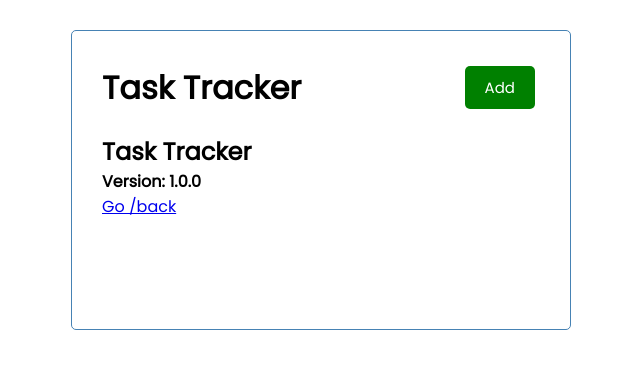
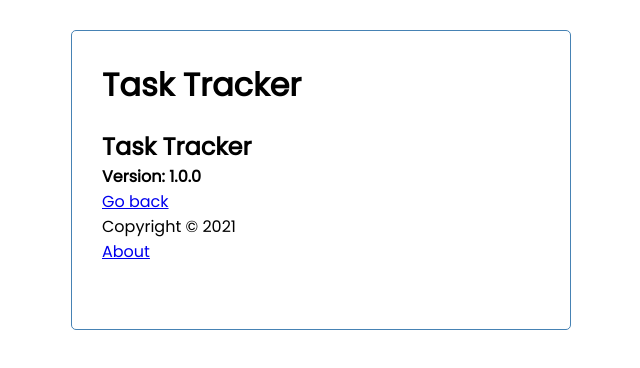
Before and after one commit to alcarazeugenia/angular-tutorial, an Angular app: page /about in a window 1280 px wide. Shown: the top 368 px of the page, without its empty margins (319-959 px from the left). Built offline with nearby package versions, Linux system fonts and the light colour scheme.

Commit message:
footer & hidding button conditionaly done

```diff
--- a/src/app/app.component.html
+++ b/src/app/app.component.html
@@ -1,4 +1,5 @@
 <div class="container">
   <app-header></app-header>
   <router-outlet></router-outlet>
+  <app-footer></app-footer>
 </div>
--- a/src/app/app.module.ts
+++ b/src/app/app.module.ts
@@ -11,6 +11,7 @@
 import { AddTaskComponent } from './components/add-task/add-task.component';
 import { RouterModule, Routes } from '@angular/router';
 import { AboutComponent } from './components/pages/about/about.component';
+import { FooterComponent } from './components/footer/footer.component';
 
 const appRoutes: Routes = [
   { path: '', component: TasksComponent },
@@ -25,6 +26,7 @@
     TaskItemComponent,
     AddTaskComponent,
     AboutComponent,
+    FooterComponent,
   ],
   imports: [
     BrowserModule,
--- /dev/null
+++ b/src/app/components/footer/footer.component.html
@@ -0,0 +1,4 @@
+<footer>
+  <p>Copyright &copy; 2021</p>
+  <a routerLink="/about">About</a>
+</footer>
--- /dev/null
+++ b/src/app/components/footer/footer.component.ts
@@ -0,0 +1,15 @@
+import { Component, OnInit } from '@angular/core';
+
+@Component({
+  selector: 'app-footer',
+  templateUrl: './footer.component.html',
+  styleUrls: ['./footer.component.css']
+})
+export class FooterComponent implements OnInit {
+
+  constructor() { }
+
+  ngOnInit(): void {
+  }
+
+}
--- a/src/app/components/header/header.component.html
+++ b/src/app/components/header/header.component.html
@@ -1,6 +1,7 @@
 <header>
   <h1>{{ title }}</h1>
   <app-button
+    *ngIf="hasRoute('/')"
     color="{{ showAddTask ? 'red' : 'green' }}"
     text="{{ showAddTask ? 'Close' : 'Add' }}"
     (btnClick)="toggleAddTask()"
--- a/src/app/components/header/header.component.ts
+++ b/src/app/components/header/header.component.ts
@@ -1,6 +1,7 @@
 import { Component, OnInit } from '@angular/core';
 import { UiService } from 'src/app/services/ui.service';
 import { Subscription } from 'rxjs';
+import { Router } from '@angular/router';
 @Component({
   selector: 'app-header',
   templateUrl: './header.component.html',
@@ -11,7 +12,7 @@
   showAddTask!: boolean;
   subscription!: Subscription;
 
-  constructor(private uiService: UiService) {
+  constructor(private uiService: UiService, private router: Router) {
     this.subscription = this.uiService
       .onToggle()
       .subscribe((value) => (this.showAddTask = value));
@@ -22,4 +23,7 @@
   toggleAddTask() {
     this.uiService.toggleAddTask();
   }
+  hasRoute(route: string) {
+    return this.router.url === route;
+  }
 }
--- a/src/app/components/pages/about/about.component.html
+++ b/src/app/components/pages/about/about.component.html
@@ -1,5 +1,5 @@
 <div>
   <h2>Task Tracker</h2>
   <h4>Version: 1.0.0</h4>
-  <a routerLink="/">Go /back</a>
+  <a routerLink="/">Go back</a>
 </div>
```
Also changed, not shown: src/app/components/footer/footer.component.css (added), 1 other file (tests, documents, lock files or other folders).
